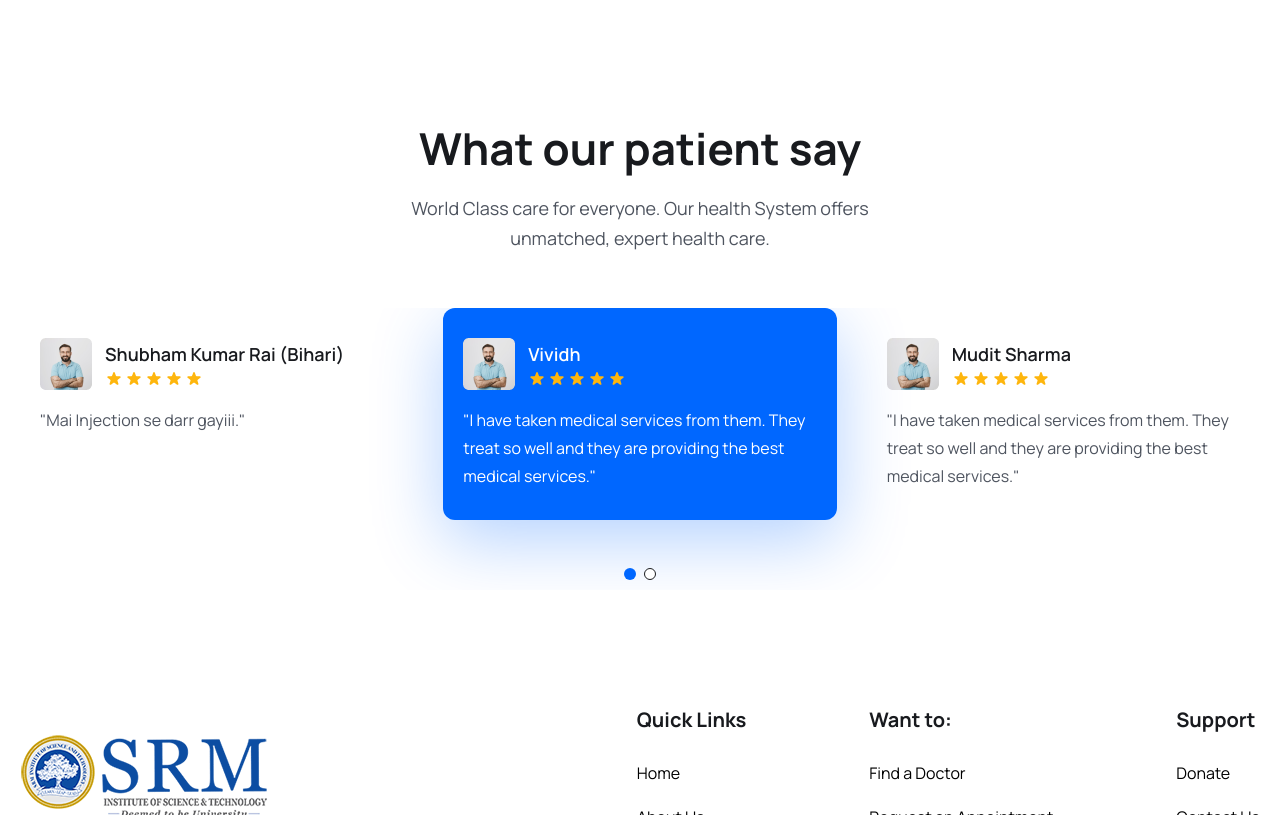
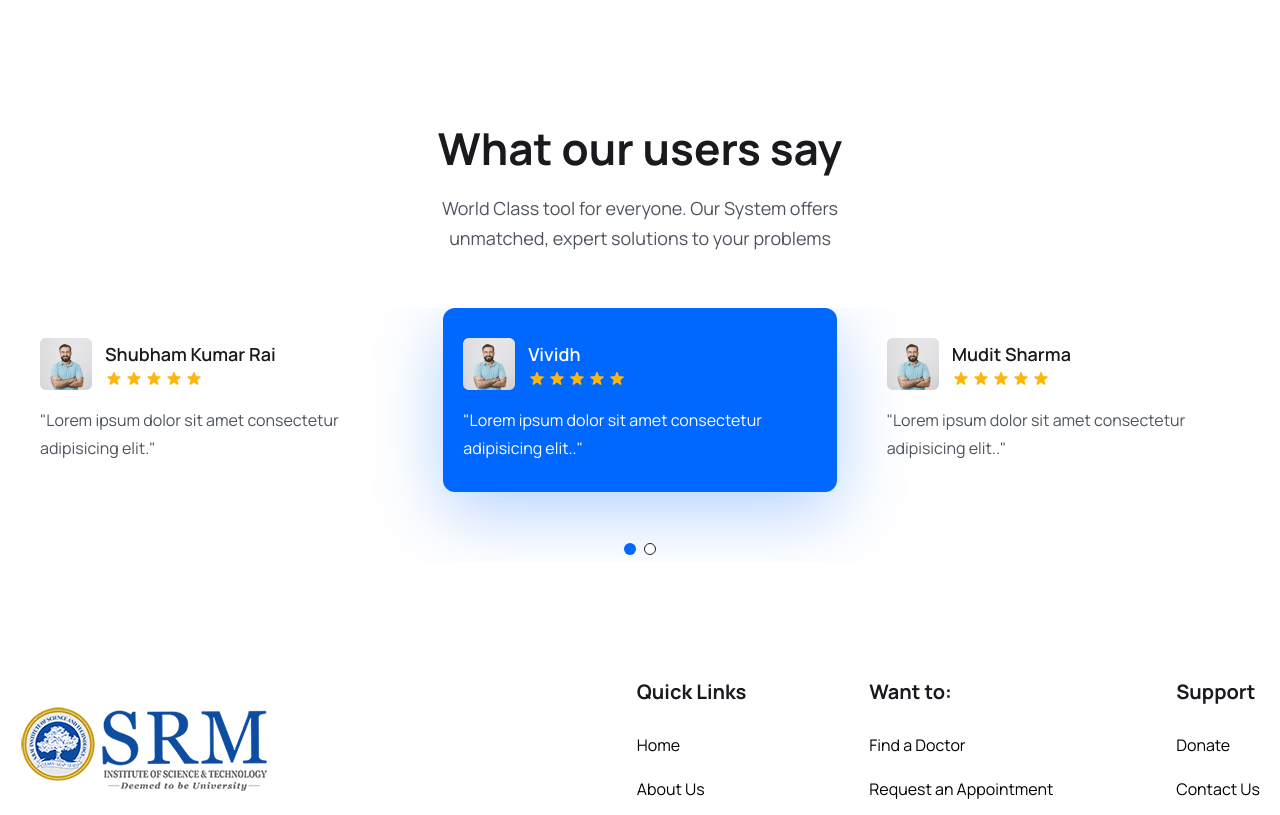
Before and after one commit to ahsas29/SolarcellSRM, a React (Vite) app in the folder frontend/: page /doctors in a window 1280 px wide. Shown: the part 1580-2395 px from the top of the page. Built offline with nearby package versions, Linux system fonts and the light colour scheme.

Commit message:
review ka kaam

```diff
--- a/frontend/src/components/Header/Header.jsx
+++ b/frontend/src/components/Header/Header.jsx
@@ -51,7 +51,7 @@ const Header = () => {
         <div className="flex items-center justify-between">
           {/* {==========LOGO==========} */}
           <div>
-            <img src={logo} alt="" />
+            <img src={logo}  style={{ width: '150px', height: 'auto' }} alt="" />
           </div>
           {/* {==========MENU==========} */}
           <div className="navigation" ref={menuRef} onClick={toggleMenu} >
--- a/frontend/src/components/Testimonial/Testimonial.jsx
+++ b/frontend/src/components/Testimonial/Testimonial.jsx
@@ -35,7 +35,7 @@ const Testimonial = () => {
                         <img src={patientAvatar} alt=""/>
                         <div>
                             <h4 className="text-[18px] leading-[30px] font-semibold text-headingColor">
-                             Shubham Kumar Rai (Bihari)
+                             Shubham Kumar Rai
                             </h4>
                             <div className="flex items-center gap-[2px]">
                                 <HiStar className="text-yellowColor w-[18px] h-5" />
@@ -47,7 +47,7 @@ const Testimonial = () => {
                         </div>
                     </div>
                     <p className="text-[16px] leading-7 mt-4 text-textColor font-[400]">
-                        "Mai Injection se darr gayiii."
+                        "Lorem ipsum dolor sit amet consectetur adipisicing elit."
                     </p>
                 </div>
             </SwiperSlide>
@@ -70,7 +70,7 @@ const Testimonial = () => {
                         </div>
                     </div>
                     <p className="text-[16px] leading-7 mt-4 text-textColor font-[400]">
-                        "I have taken medical services from them. They treat so well and they are providing the best medical services."
+                        "Lorem ipsum dolor sit amet consectetur adipisicing elit.."
                     </p>
                 </div>
             </SwiperSlide>
@@ -93,7 +93,7 @@ const Testimonial = () => {
                         </div>
                     </div>
                     <p className="text-[16px] leading-7 mt-4 text-textColor font-[400]">
-                        "I have taken medical services from them. They treat so well and they are providing the best medical services."
+                        "Lorem ipsum dolor sit amet consectetur adipisicing elit.."
                     </p>
                 </div>
             </SwiperSlide>
@@ -116,7 +116,7 @@ const Testimonial = () => {
                         </div>
                     </div>
                     <p className="text-[16px] leading-7 mt-4 text-textColor font-[400]">
-                        "I have taken medical services from them. They treat so well and they are providing the best medical services."
+                        "Lorem ipsum dolor sit amet consectetur adipisicing elit.."
                     </p>
                 </div>
             </SwiperSlide>
--- a/frontend/src/pages/Doctors/Doctors.jsx
+++ b/frontend/src/pages/Doctors/Doctors.jsx
@@ -8,7 +8,7 @@ const Doctors = () => {
     <>
       <section className="bg-[#ff9ea]">
         <div className="container text-center">
-          <h2 className="heading"> Find a Doctor</h2>
+          <h2 className="heading"> Find a Journal</h2>
           <div className="max-w-[570px] mt-[30px] mx-auto bg-[#0066ff2c] rounded-md flex items-center justify-between">
             <input
               type="search"
@@ -35,9 +35,9 @@ const Doctors = () => {
   <section>
         <div className="container">
         <div className="xl:w-[470px] mx-auto">
-            <h2 className="heading text-center">What our patient say</h2>
+            <h2 className="heading text-center">What our users say</h2>
             <p className="text__para text-center">
-              World Class care for everyone. Our health System offers unmatched, expert health care.
+              World Class tool for everyone. Our System offers unmatched, expert solutions to your problems
             </p>
           </div>
           <Testimonial/>
```
